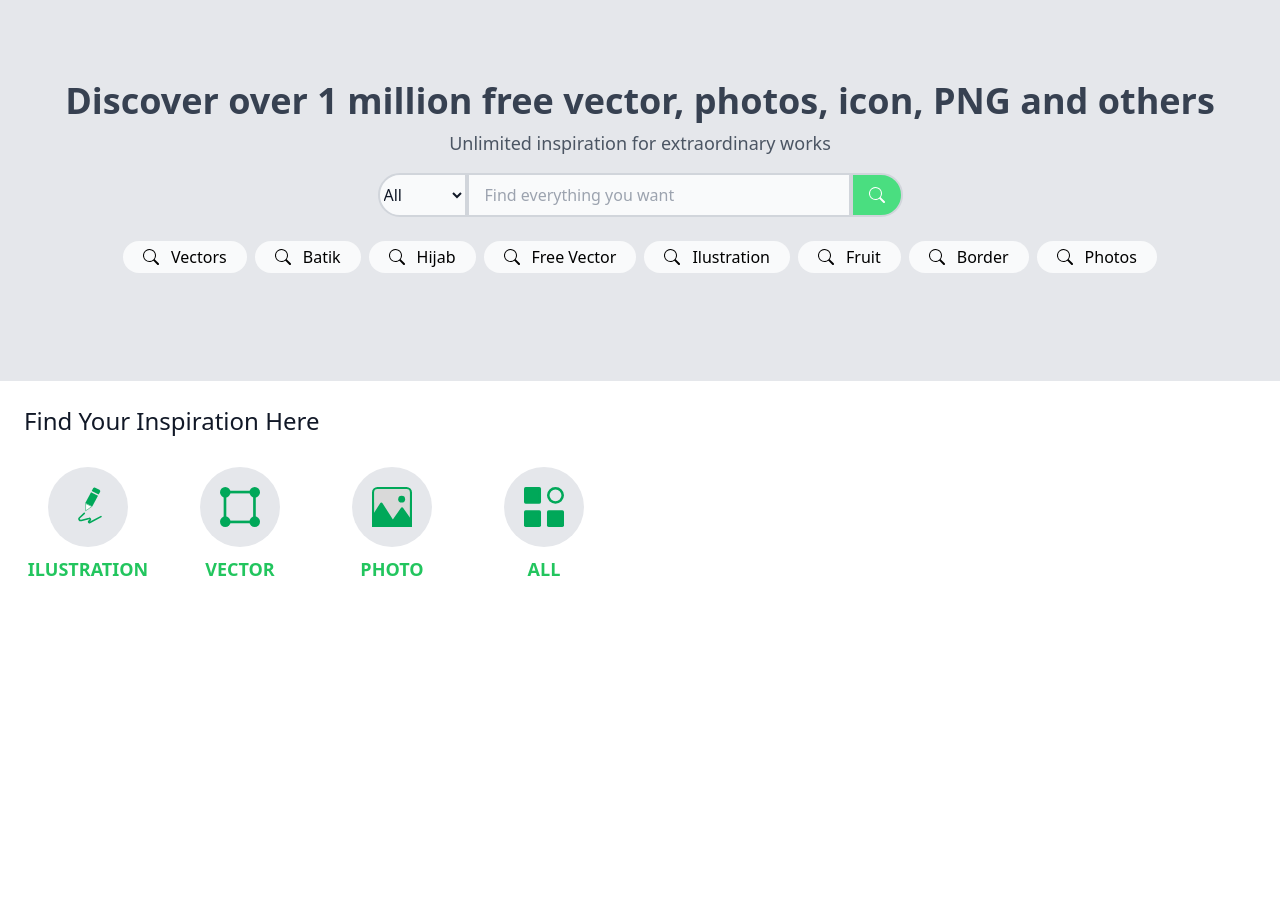
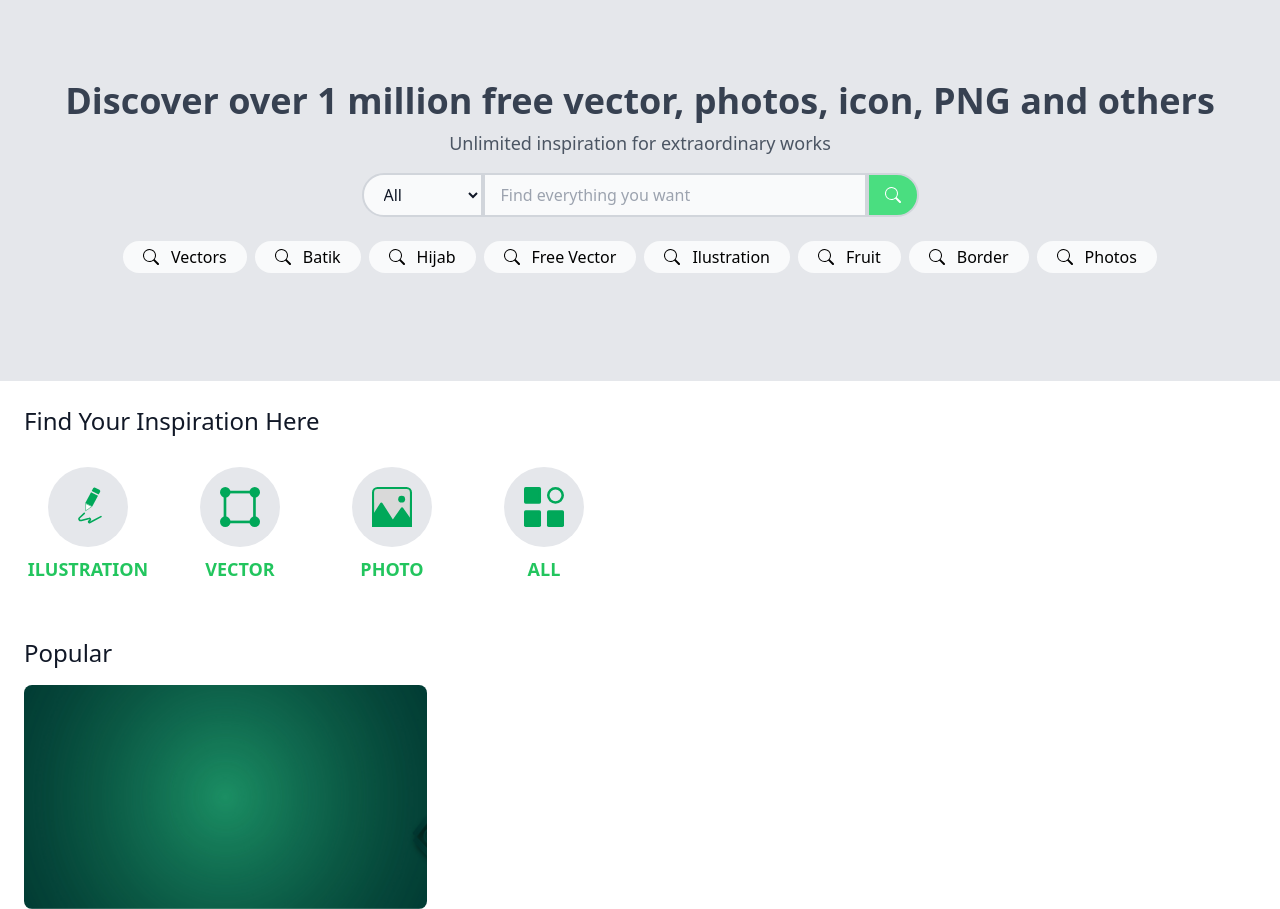
Before and after one commit to hawary-id/freecraftstock-html2, a plain HTML site: page pages/index.html in a window 1280 px wide. Shown: the part 55-964 px from the top of the page. Before the commit the page ends 800 px from the top, so only its background shows below. Drawn offline with nearby package versions, Linux system fonts and the light colour scheme.

Commit message:
Master : Popular card

```diff
--- a/pages/index.html
+++ b/pages/index.html
@@ -69,16 +69,16 @@
         <div class="text-lg text-gray-600 mb-4 mt-2">Unlimited inspiration for extraordinary works</div>
         <form action="">
             <div class="flex flex-row justify-center gap-0">
-                <select name="category" id="category" class="bg-gray-50 border-2 py-2 border-gray-300 text-gray-900 rounded-l-full focus:ring-green-500 focus:border-green-500 dark:bg-gray-700 dark:border-gray-600 dark:placeholder-gray-400 dark:text-white dark:focus:ring-green-500">
-                    <option value="" class="rounded-full">All</option>
-                    <option value="" class="rounded-full">Vectors</option>
-                    <option value="" class="rounded-full">Photos</option>
-                    <option value="" class="rounded-full">PNG</option>
-                    <option value="" class="rounded-full">PSD</option>
-                    <option value="" class="rounded-full">Tutorials</option>
+                <select name="category" id="category" class="bg-gray-50 border-2 py-2 px-4 border-gray-300 text-gray-900 rounded-l-full focus:border-green-500 dark:bg-gray-700 dark:border-gray-600 dark:placeholder-gray-400 dark:text-white dark:focus:ring-green-500">
+                    <option value="">All</option>
+                    <option value="">Vectors</option>
+                    <option value="">Photos</option>
+                    <option value="">PNG</option>
+                    <option value="">PSD</option>
+                    <option value="">Tutorials</option>
                 </select>
-                <input type="text" class="bg-gray-50 border-2 w-96 px-4 border-gray-300 text-gray-900 focus:ring-green-500 focus:border-green-500 dark:bg-gray-700 dark:border-gray-600 dark:placeholder-gray-400 dark:text-white dark:focus:ring-green-500 active:ring-green-500"
-                    placeholder="Find everything you want" />
+                <input type="text" class="bg-gray-50 border-2 w-96 px-4 border-gray-300 text-gray-900 focus:outline-green-400  dark:bg-gray-700 dark:border-gray-600 dark:placeholder-gray-400 dark:text-white dark:focus:ring-green-500 active:ring-green-500" placeholder="Find everything you want"
+                />
                 <button type="submit" class="bg-green-400 justify-center border-2 border-gray-300 px-4 rounded-r-full text-white focus:bg-green-500 hover:bg-green-600 hover:text-white hover:ring-green-500">
                     <svg xmlns="http://www.w3.org/2000/svg" width="16" height="16" fill="currentColor" viewBox="0 0 16 16">
                         <path d="M11.742 10.344a6.5 6.5 0 1 0-1.397 1.398h-.001c.03.04.062.078.098.115l3.85 3.85a1 1 0 0 0 1.415-1.414l-3.85-3.85a1.007 1.007 0 0 0-.115-.1zM12 6.5a5.5 5.5 0 1 1-11 0 5.5 5.5 0 0 1 11 0z"/>
@@ -87,7 +87,7 @@
             </div>
         </form>
         <div class="flex py-6 md:justify-center justify-start gap-2 overflow-x-auto">
-            <button class="bg-gray-50 px-5 hover:bg-green-500 hover:text-white flex py-1 flex-row items-center gap-3 border-gray-300 rounded-full">
+            <button class="bg-gray-50 px-5 hover:bg-green-500 hover:text-white  flex py-1 flex-row items-center gap-3 border-gray-300 rounded-full">
                 <svg xmlns="http://www.w3.org/2000/svg" width="16" height="16" fill="currentColor" viewBox="0 0 16 16">
                     <path d="M11.742 10.344a6.5 6.5 0 1 0-1.397 1.398h-.001c.03.04.062.078.098.115l3.85 3.85a1 1 0 0 0 1.415-1.414l-3.85-3.85a1.007 1.007 0 0 0-.115-.1zM12 6.5a5.5 5.5 0 1 1-11 0 5.5 5.5 0 0 1 11 0z"/>
                 </svg>Vectors
@@ -132,7 +132,7 @@
     </div>
     <!-- Category -->
     <div class="container flex flex-col mx-auto mt-6">
-        <div class="text-2xl text-gray-900 ml-6 mr-6">Find Your Inspiration Here</div>
+        <div class="text-2xl text-gray-900 mx-6">Find Your Inspiration Here</div>
         <div class="flex justify-start p-6 gap-6 overflow-x-auto">
             <a href="" class="flex flex-col justify-center items-center h-32 w-32">
                 <div class="bg-gray-200 rounded-full p-5 h-20 w-20 hover:bg-gray-100 hover:ring-green-300">
@@ -162,8 +162,15 @@
     </div>
 
     <!-- Popular -->
-    <div class="container">
-
+    <div class="container flex flex-col mx-auto mt-6">
+        <div class="text-2xl text-gray-900 mx-6">Popular</div>
+        <div class="grid grid-cols-3 gap-3 mx-6 mt-4">
+            <a href="" class="relative h-56 rounded-lg bg-[url('/images/banner.webp')] bg-cover bg-center group">
+                <div class="absolute text-lg text-white left-4 top-4 invisible group-hover:visible">Vectors</div>
+                <div class="absolute text-lg text-white right-4 top-4 invisible group-hover:visible">Like</div>
+                <div class="absolute text-lg text-white left-4 bottom-4 invisible group-hover:visible">Background Image</div>
+            </a>
+        </div>
     </div>
 
     <footer></footer>
```
Also changed, not shown: dist/output.css.
